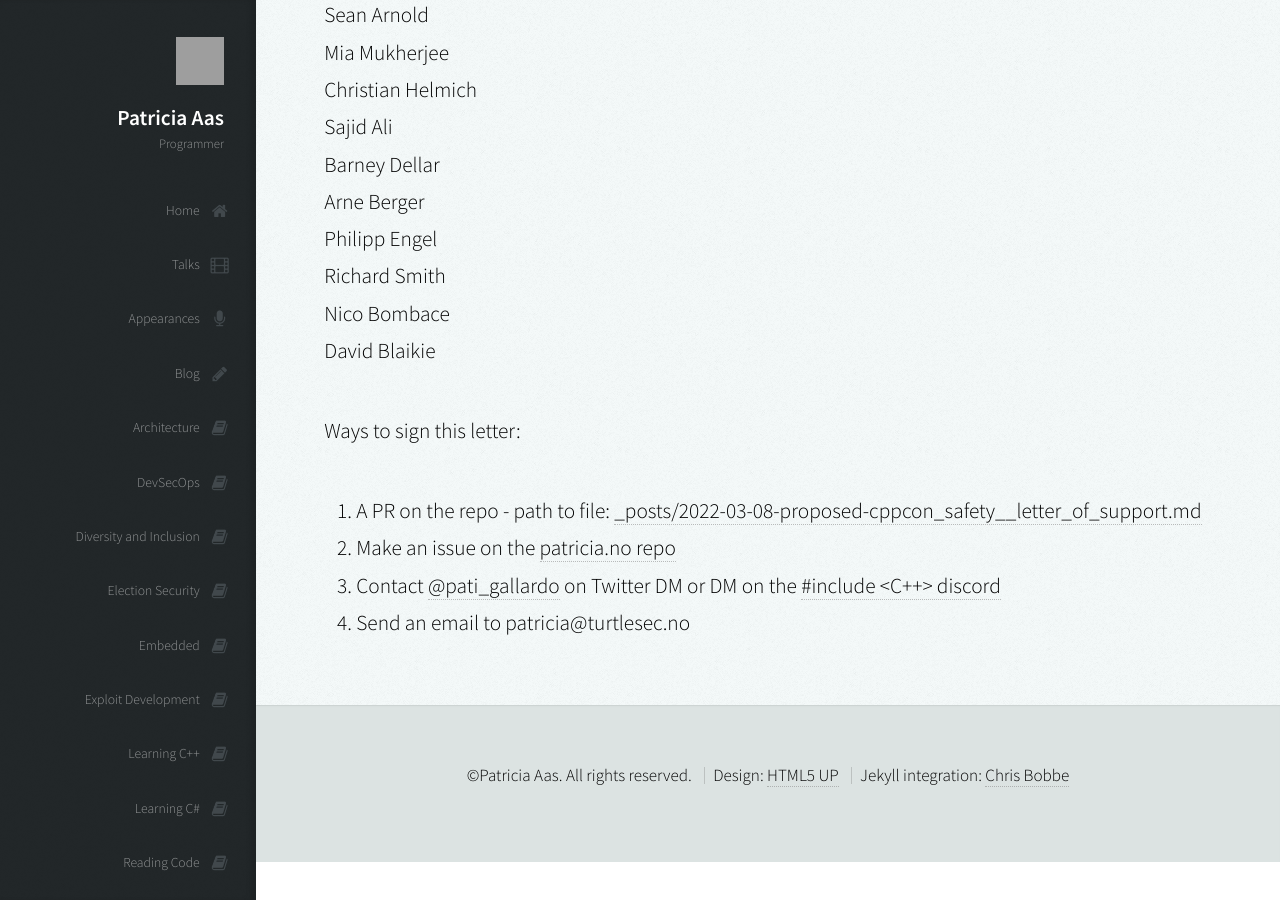
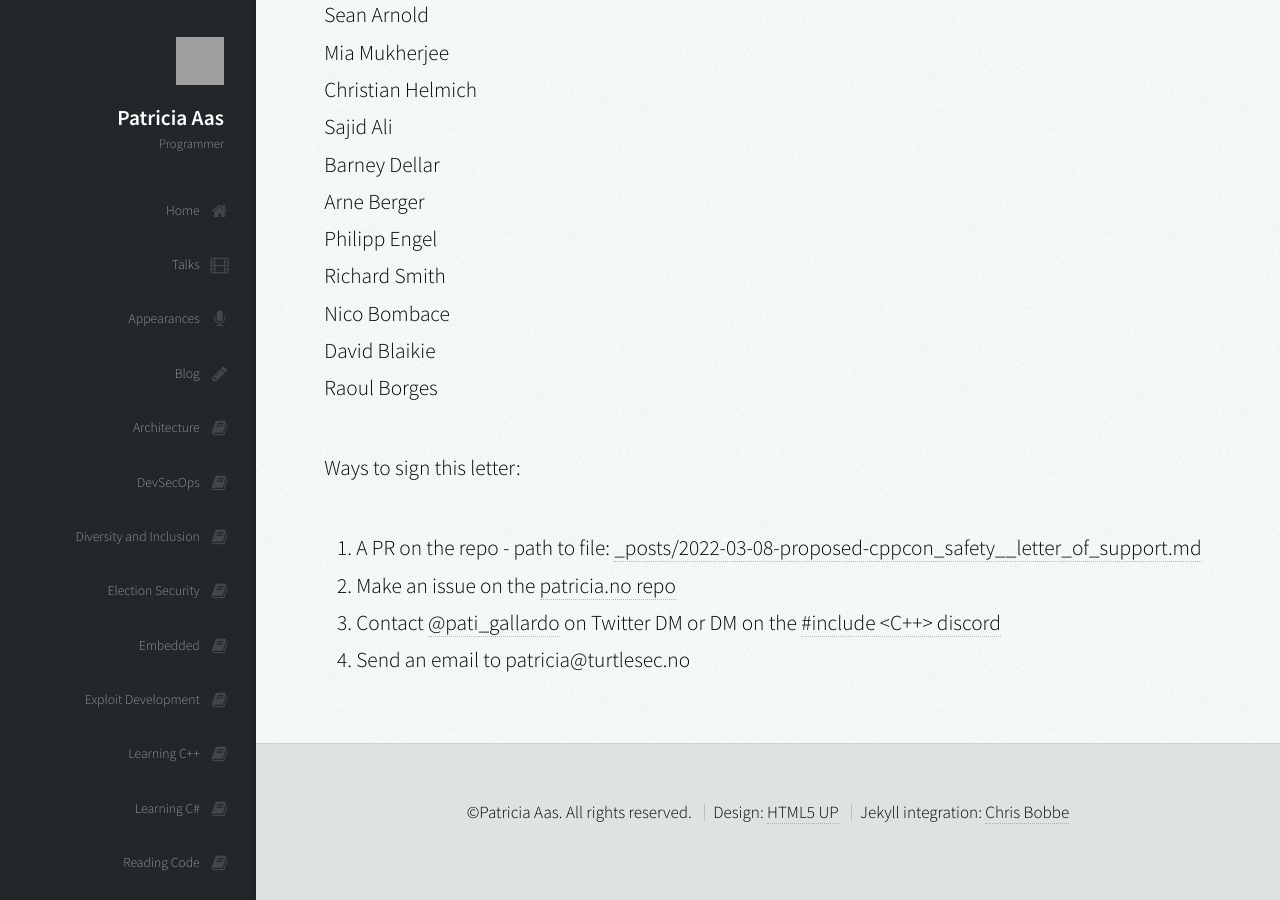
Before and after one commit to patricia-gallardo/patricia-gallardo.github.io, a Jekyll site: the page built from _posts/2022-03-08-proposed-cppcon_safety__letter_of_support.md, in a window 1280 px wide and 900 px high, scrolled down 10637 px. Built offline with Jekyll 4.4.1, drawn with Linux system fonts in a browser that asks for light colours; nearby versions of some CDN libraries; grey boxes are pictures that could not be loaded.

Commit message:
Update 2022-03-08-proposed-cppcon_safety__letter_of_support.md

```diff
--- a/_posts/2022-03-08-proposed-cppcon_safety__letter_of_support.md
+++ b/_posts/2022-03-08-proposed-cppcon_safety__letter_of_support.md
@@ -294,6 +294,7 @@ Philipp Engel <br>
 Richard Smith <br>
 Nico Bombace <br>
 David Blaikie <br>
+Raoul Borges <br>
 
 
 Ways to sign this letter:
```
